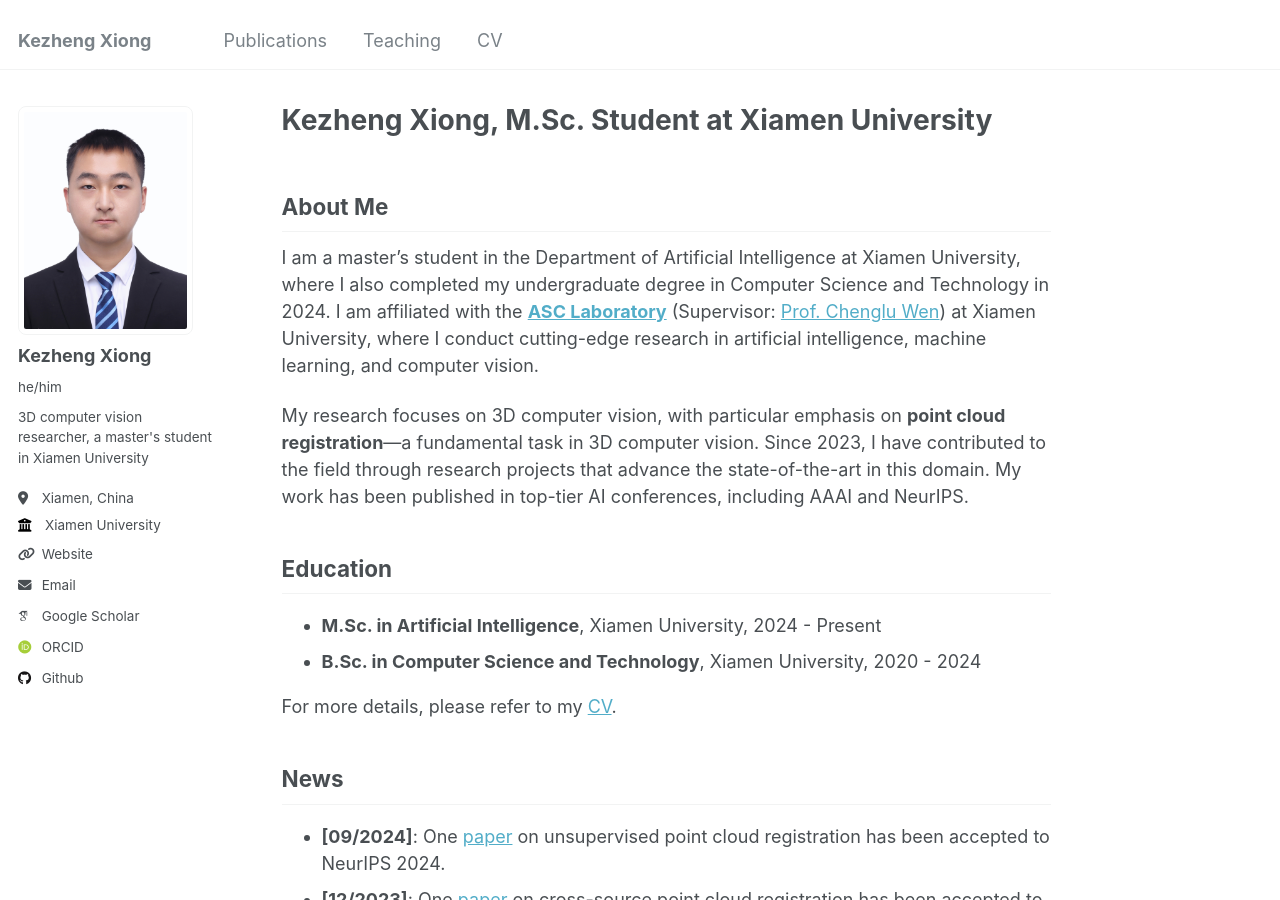
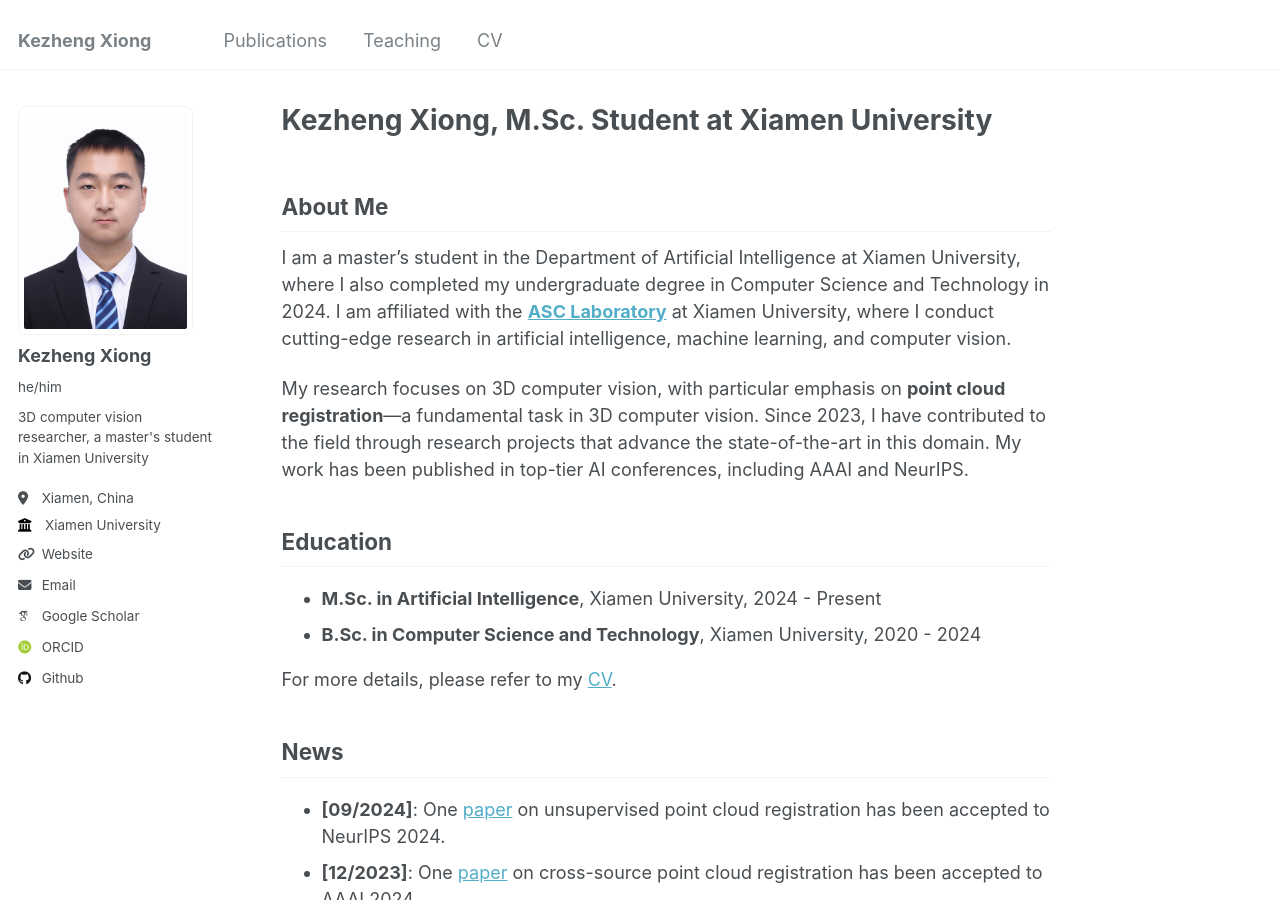
Before and after one commit to kezheng1204/kezheng1204.github.io, a Jekyll site: the page built from _pages/about.md, in a window 1280 px wide and 900 px high. Built offline with Jekyll 4.4.1, drawn with Linux system fonts in a browser that asks for light colours; some web fonts are replaced.

Commit message:
update style

```diff
--- a/_pages/about.md
+++ b/_pages/about.md
@@ -9,7 +9,7 @@ redirect_from:
 
 ## About Me
 
-I am a master's student in the Department of Artificial Intelligence at Xiamen University, where I also completed my undergraduate degree in Computer Science and Technology in 2024. I am affiliated with the **[ASC Laboratory](https://asc.xmu.edu.cn/t/xiongkezheng)** (Supervisor: [Prof. Chenglu Wen](https://asc.xmu.edu.cn/t/wenchengluChengluWen)) at Xiamen University, where I conduct cutting-edge research in artificial intelligence, machine learning, and computer vision.
+I am a master's student in the Department of Artificial Intelligence at Xiamen University, where I also completed my undergraduate degree in Computer Science and Technology in 2024. I am affiliated with the **[ASC Laboratory](https://asc.xmu.edu.cn/t/xiongkezheng)** at Xiamen University, where I conduct cutting-edge research in artificial intelligence, machine learning, and computer vision.
 
 My research focuses on 3D computer vision, with particular emphasis on **point cloud registration**—a fundamental task in 3D computer vision. Since 2023, I have contributed to the field through research projects that advance the state-of-the-art in this domain. My work has been published in top-tier AI conferences, including AAAI and NeurIPS.
 
```
Also changed, not shown: _pages/cv.md (+0 -2 lines).
